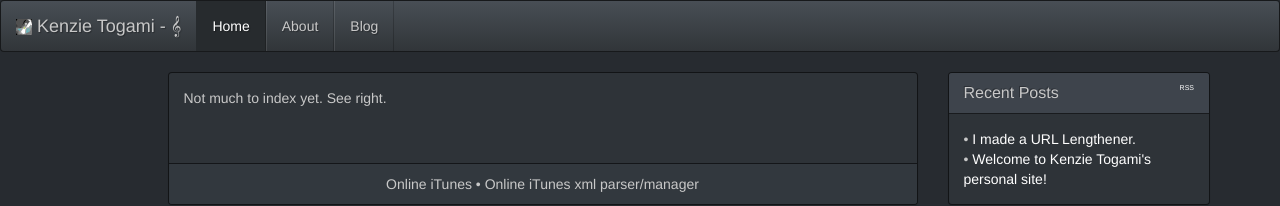
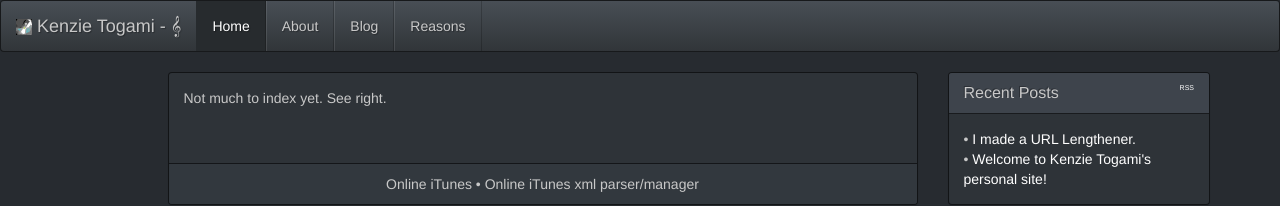
Before and after one commit to kenzierocks/kenzierocks.github.io, a Jekyll site: the page built from index.html, in a window 1280 px wide. Shown: the top 206 px of the page. Built offline with Jekyll 4.4.1, drawn with Linux system fonts in a browser that asks for light colours; nearby versions of some CDN libraries.

Commit message:
include reasons in nav

```diff
--- a/_includes/navbar.html
+++ b/_includes/navbar.html
@@ -33,8 +33,8 @@
                     </ul>
                 </li>
                 -->
-                {% assign groups = "Home|About|Blog" | split: "|" %}
-                {% assign glinks = "/, /about/, /blog/" | split: ", " %}
+                {% assign groups = "Home|About|Blog|Reasons" | split: "|" %}
+                {% assign glinks = "/, /about/, /blog/, /reasons/" | split: ", " %}
                 {% assign active = page.group %}
                 {% if post != null and active == null %}
                     {% assign active = "Blog" %}
```
